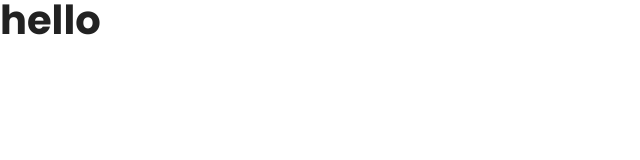
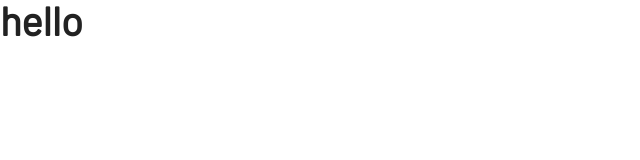
Before and after one commit to aman-atg/Project-tracking-intro-component-fem, a React (Create React App) app: page / in a window 1280 px wide. Shown: the top 160 px of the page, without its empty margins (0-640 px from the left). Built offline with nearby package versions, Linux system fonts and the light colour scheme.

Commit message:
updated colors and fonts vars for this project

```diff
--- a/src/styles/components.styles/_variables.scss
+++ b/src/styles/components.styles/_variables.scss
@@ -1,4 +1,5 @@
-@import url("https://fonts.googleapis.com/css?family=Poppins:500,700&display=swap");
+@import url("https://fonts.googleapis.com/css?family=Barlow+Condensed:400,700&display=swap");
+@import url("https://fonts.googleapis.com/css?family=Barlow:400&display=swap");
 
 // ==== >> Layout << ====
 $mobile-max-width: 37.5rem;
@@ -6,28 +7,22 @@ $desktop-max-width: 144rem;
 
 // ==== >> Colors << ====
 // Primary
-$Cyan: hsl(180, 66%, 49%);
-$Dark-Violet: hsl(257, 27%, 26%);
-
-// Secondary
-$Red: hsl(0, 87%, 67%);
+$Red: hsl(0, 100%, 68%);
 
 // Neutral
-$Gray: hsl(0, 0%, 75%);
-$Grayish-Violet: hsl(257, 7%, 63%);
-$Very-Dark-Blue: hsl(255, 11%, 22%);
-$Very-Dark-Violet: hsl(260, 8%, 14%);
-$Dark-Gray: #777777;
-$Light-Gray: #f9f9f9;
-$Light-Blue: #3288ff;
+$Very-Dark-Blue: hsl(230, 29%, 20%);
+$Dark-Grayish-Blue: hsl(230, 11%, 40%);
+$Grayish-Blue: hsl(231, 7%, 65%);
+$Light-Grayish-Blue: hsl(207, 33%, 95%);
 
 // ==== >> Font-Family << ====
-$font-family: "Poppins";
-$medium-wt: 500;
+$head-ff: "Barlow Condensed";
+$font-family: "Barlow";
+$medium-wt: 400;
 $bold-wt: 700;
 
 // ==== >> Font-sizes << ====
-$base-font-size: 2rem;
+$base-font-size: 1.8rem;
 $large-font-size: 4rem;
 
 // ==== >> Spacing << ====
--- a/src/styles/index.css
+++ b/src/styles/index.css
@@ -1,4 +1,5 @@
-@import url("https://fonts.googleapis.com/css?family=Poppins:500,700&display=swap");
+@import url("https://fonts.googleapis.com/css?family=Barlow+Condensed:400,700&display=swap");
+@import url("https://fonts.googleapis.com/css?family=Barlow:400&display=swap");
 html, body, div, span, applet, object, iframe,
 h1, h2, h3, h4, h5, h6, p, blockquote, pre,
 a, abbr, acronym, address, big, cite, code,
@@ -329,8 +330,8 @@ html {
   font-size: 62.5%; }
 
 body {
-  font-family: "Poppins", sans-serif;
-  font-size: 2rem; }
+  font-family: "Barlow", sans-serif;
+  font-size: 1.8rem; }
 
 h1 {
   font-size: 4rem;
```
